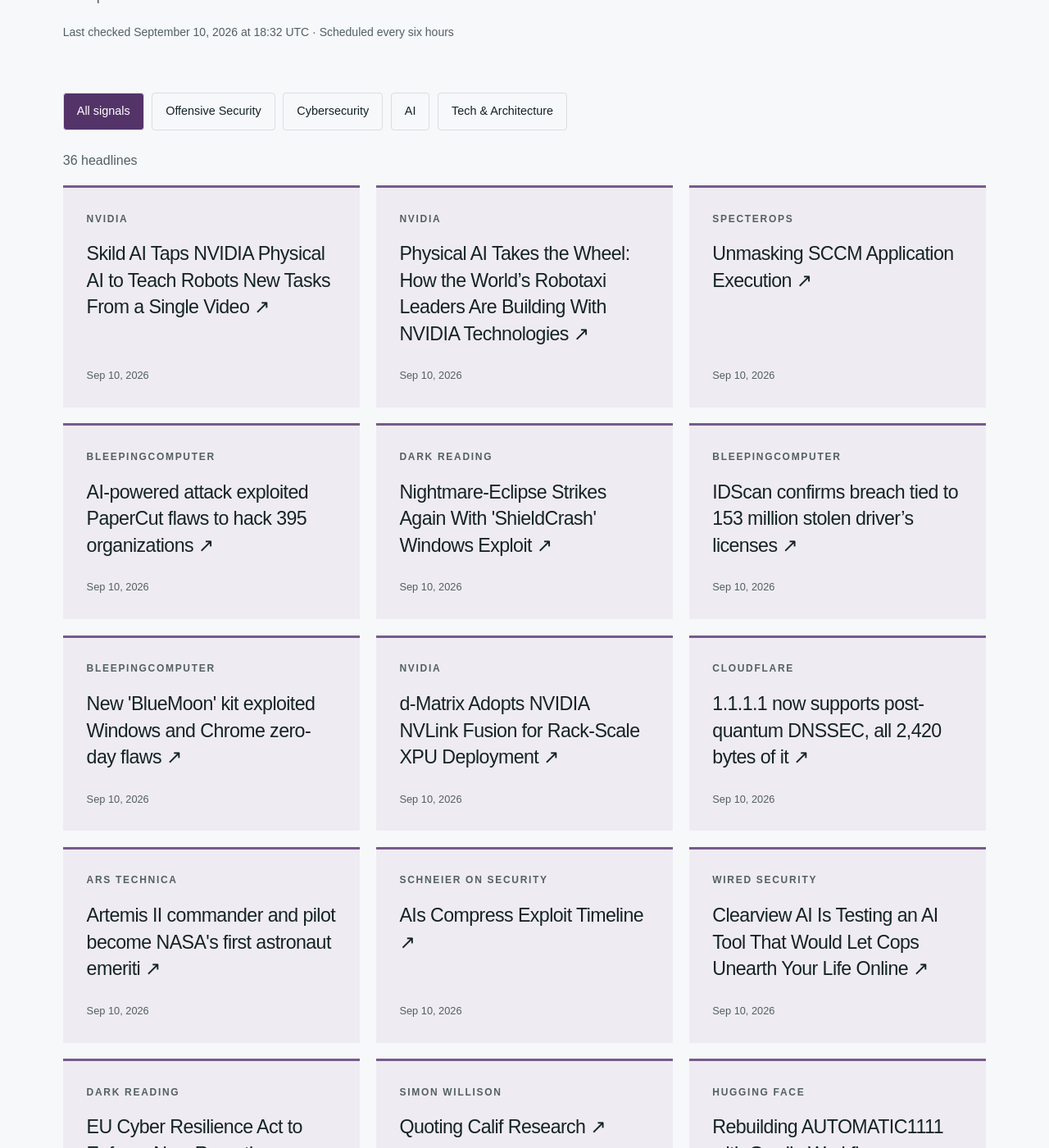
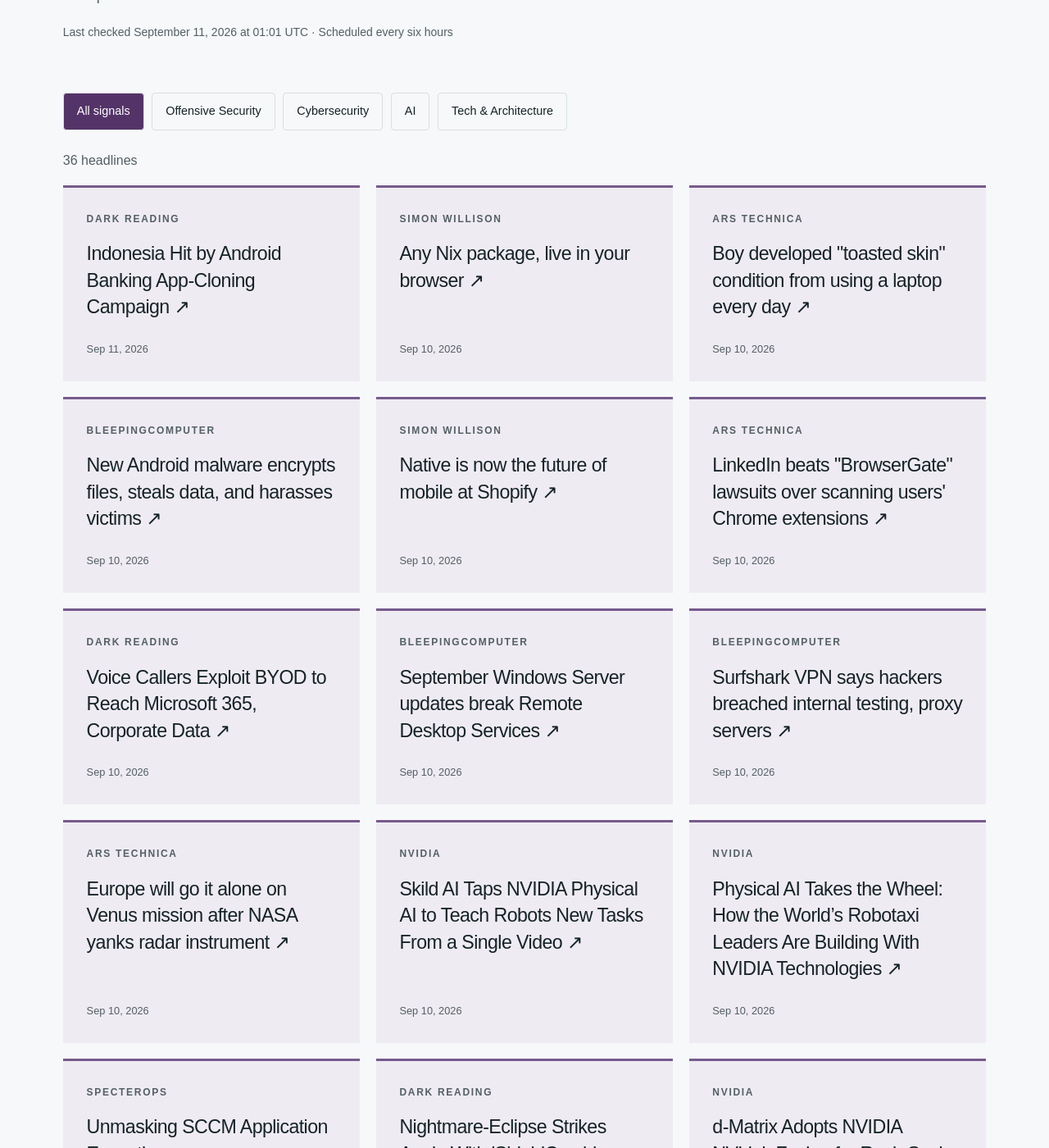
Before and after one commit to hntk/hntk.github.io, a Jekyll site: the page built from news/index.html, in a window 1280 px wide and 1400 px high, scrolled down 375 px. Shown: the whole window at 82% size. Built offline with Jekyll 4.4.1, drawn with Linux system fonts in a browser that asks for light colours; some of the changed text lies outside the part shown.

Commit message:
Refresh News and Signals

```diff
--- a/_data/news.json
+++ b/_data/news.json
@@ -1,6 +1,86 @@
 {
-  "updated": "2026-09-10T18:32:47.143070+00:00",
+  "updated": "2026-09-11T01:01:22.236447+00:00",
   "items": [
+    {
+      "title": "Indonesia Hit by Android Banking App-Cloning Campaign",
+      "url": "https://www.darkreading.com/mobile-security/indonesia-android-banking-app-cloning-campaign",
+      "published": "2026-09-11T01:00:00+00:00",
+      "source": "Dark Reading",
+      "source_id": "dark-reading",
+      "category": "cybersecurity"
+    },
+    {
+      "title": "Any Nix package, live in your browser",
+      "url": "https://simonwillison.net/2026/Sep/10/trynix/",
+      "published": "2026-09-10T23:44:15+00:00",
+      "source": "Simon Willison",
+      "source_id": "simon-willison",
+      "category": "ai"
+    },
+    {
+      "title": "Boy developed \"toasted skin\" condition from using a laptop every day",
+      "url": "https://arstechnica.com/health/2026/09/boy-developed-toasted-skin-condition-from-using-a-laptop-every-day/",
+      "published": "2026-09-10T22:16:05+00:00",
+      "source": "Ars Technica",
+      "source_id": "ars-technica",
+      "category": "tech-architecture"
+    },
+    {
+      "title": "New Android malware encrypts files, steals data, and harasses victims",
+      "url": "https://www.bleepingcomputer.com/news/security/new-android-malware-encrypts-files-steals-data-and-harasses-victims/",
+      "published": "2026-09-10T21:40:43+00:00",
+      "source": "BleepingComputer",
+      "source_id": "bleepingcomputer",
+      "category": "cybersecurity"
+    },
+    {
+      "title": "Native is now the future of mobile at Shopify",
+      "url": "https://simonwillison.net/2026/Sep/10/shopify-react-native/",
+      "published": "2026-09-10T21:11:15+00:00",
+      "source": "Simon Willison",
+      "source_id": "simon-willison",
+      "category": "ai"
+    },
+    {
+      "title": "LinkedIn beats \"BrowserGate\" lawsuits over scanning users' Chrome extensions",
+      "url": "https://arstechnica.com/tech-policy/2026/09/linkedin-beats-browsergate-lawsuits-over-scanning-users-chrome-extensions/",
+      "published": "2026-09-10T20:55:29+00:00",
+      "source": "Ars Technica",
+      "source_id": "ars-technica",
+      "category": "tech-architecture"
+    },
+    {
+      "title": "Voice Callers Exploit BYOD to Reach Microsoft 365, Corporate Data",
+      "url": "https://www.darkreading.com/threat-intelligence/voice-callers-exploit-byod-microsoft-365-corporate-data",
+      "published": "2026-09-10T20:36:03+00:00",
+      "source": "Dark Reading",
+      "source_id": "dark-reading",
+      "category": "cybersecurity"
+    },
+    {
+      "title": "September Windows Server updates break Remote Desktop Services",
+      "url": "https://www.bleepingcomputer.com/news/microsoft/september-windows-server-updates-break-remote-desktop-services/",
+      "published": "2026-09-10T20:34:37+00:00",
+      "source": "BleepingComputer",
+      "source_id": "bleepingcomputer",
+      "category": "cybersecurity"
+    },
+    {
+      "title": "Surfshark VPN says hackers breached internal testing, proxy servers",
+      "url": "https://www.bleepingcomputer.com/news/security/surfshark-vpn-says-hackers-breached-internal-testing-proxy-servers/",
+      "published": "2026-09-10T19:15:07+00:00",
+      "source": "BleepingComputer",
+      "source_id": "bleepingcomputer",
+      "category": "cybersecurity"
+    },
+    {
+      "title": "Europe will go it alone on Venus mission after NASA yanks radar instrument",
+      "url": "https://arstechnica.com/space/2026/09/europe-will-go-it-alone-on-venus-mission-after-nasa-yanks-radar-instrument/",
+      "published": "2026-09-10T19:09:29+00:00",
+      "source": "Ars Technica",
+      "source_id": "ars-technica",
+      "category": "tech-architecture"
+    },
     {
       "title": "Skild AI Taps NVIDIA Physical AI to Teach Robots New Tasks From a Single Video",
       "url": "https://blogs.nvidia.com/blog/skild-ai-s1-physical-ai/",
@@ -26,35 +106,11 @@
       "category": "offensive-security"
     },
     {
-      "title": "AI-powered attack exploited PaperCut flaws to hack 395 organizations",
-      "url": "https://www.bleepingcomputer.com/news/security/ai-powered-attack-exploited-papercut-flaws-to-hack-395-organizations/",
-      "published": "2026-09-10T15:55:56+00:00",
-      "source": "BleepingComputer",
-      "source_id": "bleepingcomputer",
-      "category": "cybersecurity"
-    },
-    {
       "title": "Nightmare-Eclipse Strikes Again With 'ShieldCrash' Windows Exploit",
       "url": "https://www.darkreading.com/vulnerabilities-threats/nightmare-eclipse-strikes-again-shieldcrash-windows-exploit",
       "published": "2026-09-10T15:29:12+00:00",
       "source": "Dark Reading",
       "source_id": "dark-reading",
-      "category": "cybersecurity"
-    },
-    {
-      "title": "IDScan confirms breach tied to 153 million stolen driver’s licenses",
-      "url": "https://www.bleepingcomputer.com/news/security/idscan-confirms-breach-tied-to-153-million-stolen-drivers-licenses/",
-      "published": "2026-09-10T14:55:33+00:00",
-      "source": "BleepingComputer",
-      "source_id": "bleepingcomputer",
-      "category": "cybersecurity"
-    },
-    {
-      "title": "New 'BlueMoon' kit exploited Windows and Chrome zero-day flaws",
-      "url": "https://www.bleepingcomputer.com/news/security/new-bluemoon-kit-exploited-windows-and-chrome-zero-day-flaws/",
-      "published": "2026-09-10T14:11:34+00:00",
-      "source": "BleepingComputer",
-      "source_id": "bleepingcomputer",
       "category": "cybersecurity"
     },
     {
@@ -74,14 +130,6 @@
       "category": "tech-architecture"
     },
     {
-      "title": "Artemis II commander and pilot become NASA's first astronaut emeriti",
-      "url": "https://arstechnica.com/space/2026/09/artemis-ii-commander-and-pilot-become-nasas-first-astronaut-emeriti/",
-      "published": "2026-09-10T11:30:42+00:00",
-      "source": "Ars Technica",
-      "source_id": "ars-technica",
-      "category": "tech-architecture"
-    },
-    {
       "title": "AIs Compress Exploit Timeline",
       "url": "https://www.schneier.com/blog/archives/2026/09/ais-compress-exploit-timeline.html",
       "published": "2026-09-10T10:40:35+00:00",
@@ -95,14 +143,6 @@
       "published": "2026-09-10T10:00:00+00:00",
       "source": "WIRED Security",
       "source_id": "wired",
-      "category": "cybersecurity"
-    },
-    {
-      "title": "EU Cyber Resilience Act to Enforce New Reporting Requirements",
-      "url": "https://www.darkreading.com/cybersecurity-operations/eu-cyber-resilience-act-reporting-requirements",
-      "published": "2026-09-10T07:00:00+00:00",
-      "source": "Dark Reading",
-      "source_id": "dark-reading",
       "category": "cybersecurity"
     },
     {
@@ -122,44 +162,12 @@
       "category": "ai"
     },
     {
-      "title": ".blend URL Viewer",
-      "url": "https://simonwillison.net/2026/Sep/9/blender-viewer/",
-      "published": "2026-09-09T23:58:32+00:00",
-      "source": "Simon Willison",
-      "source_id": "simon-willison",
-      "category": "ai"
-    },
-    {
-      "title": "Mythos Vulnerability Firehose Hits a Human Bottleneck",
-      "url": "https://www.darkreading.com/application-security/mythos-vulnerability-firehose-hits-human-bottleneck",
-      "published": "2026-09-09T21:19:55+00:00",
-      "source": "Dark Reading",
-      "source_id": "dark-reading",
-      "category": "cybersecurity"
-    },
-    {
       "title": "San Francisco Orders Meta to Stop ‘Allowing’ AI Child Abuse Ads",
       "url": "https://www.wired.com/story/san-francisco-orders-meta-to-stop-allowing-ai-child-abuse-ads/",
       "published": "2026-09-09T21:15:27+00:00",
       "source": "WIRED Security",
       "source_id": "wired",
       "category": "cybersecurity"
-    },
-    {
-      "title": "Four groups caught using the same Chrome and Windows exploit kit",
-      "url": "https://arstechnica.com/information-technology/2026/09/4-groups-caught-using-the-same-chrome-and-windows-exploit-kit/",
-      "published": "2026-09-09T20:55:02+00:00",
-      "source": "Ars Technica",
-      "source_id": "ars-technica",
-      "category": "tech-architecture"
-    },
-    {
-      "title": "Europe may finally have found a space entrepreneur who is meeting the moment",
-      "url": "https://arstechnica.com/space/2026/09/as-europe-flounders-in-space-a-rising-french-star-may-show-the-way/",
-      "published": "2026-09-09T20:27:40+00:00",
-      "source": "Ars Technica",
-      "source_id": "ars-technica",
-      "category": "tech-architecture"
     },
     {
       "title": "Apple Doesn’t Want You to Worry About the New Apple Watch’s Listening Features",
@@ -208,14 +216,6 @@
       "source": "Trail of Bits",
       "source_id": "trail-of-bits",
       "category": "offensive-security"
-    },
-    {
-      "title": "Quoting Terence Tao",
-      "url": "https://simonwillison.net/2026/Sep/9/terence-tao/",
-      "published": "2026-09-09T00:20:17+00:00",
-      "source": "Simon Willison",
-      "source_id": "simon-willison",
-      "category": "ai"
     },
     {
       "title": "Token Analysis and Tracking System (TATS)",
@@ -295,79 +295,79 @@
       "id": "ars-technica",
       "name": "Ars Technica",
       "status": "ok",
-      "last_success": "2026-09-10T18:32:47.143070+00:00"
+      "last_success": "2026-09-11T01:01:22.236447+00:00"
     },
     {
       "id": "bleepingcomputer",
       "name": "BleepingComputer",
       "status": "ok",
-      "last_success": "2026-09-10T18:32:47.143070+00:00"
+      "last_success": "2026-09-11T01:01:22.236447+00:00"
     },
     {
       "id": "cloudflare",
       "name": "Cloudflare",
       "status": "ok",
-      "last_success": "2026-09-10T18:32:47.143070+00:00"
+      "last_success": "2026-09-11T01:01:22.236447+00:00"
     },
     {
       "id": "dark-reading",
       "name": "Dark Reading",
       "status": "ok",
-      "last_success": "2026-09-10T18:32:47.143070+00:00"
+      "last_success": "2026-09-11T01:01:22.236447+00:00"
     },
     {
       "id": "hugging-face",
       "name": "Hugging Face",
       "status": "ok",
-      "last_success": "2026-09-10T18:32:47.143070+00:00"
+      "last_success": "2026-09-11T01:01:22.236447+00:00"
     },
     {
       "id": "microsoft-research",
       "name": "Microsoft Research",
       "status": "ok",
-      "last_success": "2026-09-10T18:32:47.143070+00:00"
+      "last_success": "2026-09-11T01:01:22.236447+00:00"
     },
     {
       "id": "nvidia",
       "name": "NVIDIA",
       "status": "ok",
-      "last_success": "2026-09-10T18:32:47.143070+00:00"
+      "last_success": "2026-09-11T01:01:22.236447+00:00"
     },
     {
       "id": "portswigger",
       "name": "PortSwigger Research",
       "status": "ok",
-      "last_success": "2026-09-10T18:32:47.143070+00:00"
+      "last_success": "2026-09-11T01:01:22.236447+00:00"
     },
     {
       "id": "schneier",
       "name": "Schneier on Security",
       "status": "ok",
-      "last_success": "2026-09-10T18:32:47.143070+00:00"
+      "last_success": "2026-09-11T01:01:22.236447+00:00"
     },
     {
       "id": "simon-willison",
       "name": "Simon Willison",
       "status": "ok",
-      "last_success": "2026-09-10T18:32:47.143070+00:00"
+      "last_success": "2026-09-11T01:01:22.236447+00:00"
     },
     {
       "id": "specterops",
       "name": "SpecterOps",
       "status": "ok",
-      "last_success": "2026-09-10T18:32:47.143070+00:00"
+      "last_success": "2026-09-11T01:01:22.236447+00:00"
     },
     {
       "id": "trail-of-bits",
       "name": "Trail of Bits",
       "status": "ok",
-      "last_success": "2026-09-10T18:32:47.143070+00:00"
+      "last_success": "2026-09-11T01:01:22.236447+00:00"
     },
     {
       "id": "wired",
       "name": "WIRED Security",
       "status": "ok",
-      "last_success": "2026-09-10T18:32:47.143070+00:00"
+      "last_success": "2026-09-11T01:01:22.236447+00:00"
     }
   ]
 }
```
